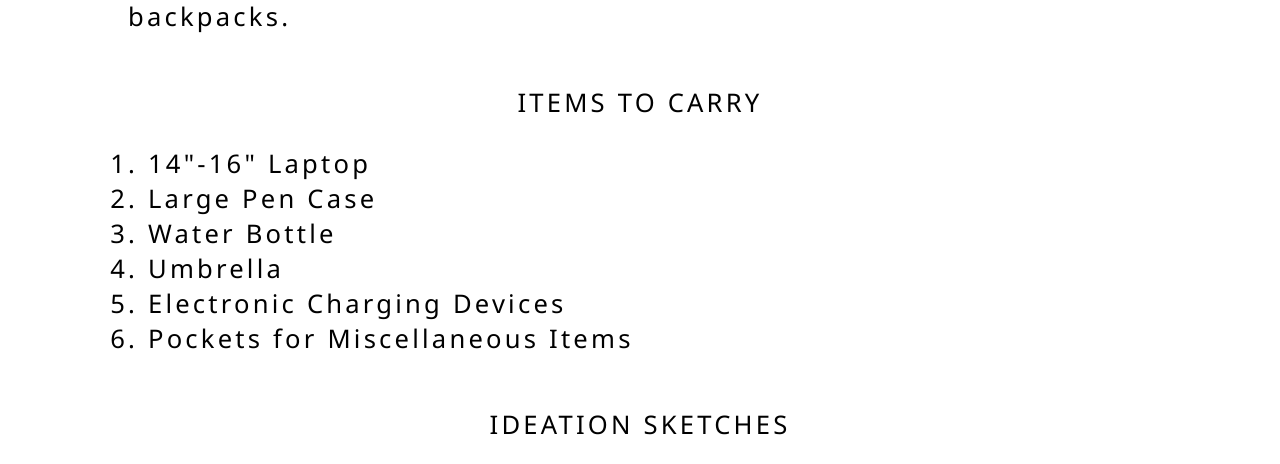
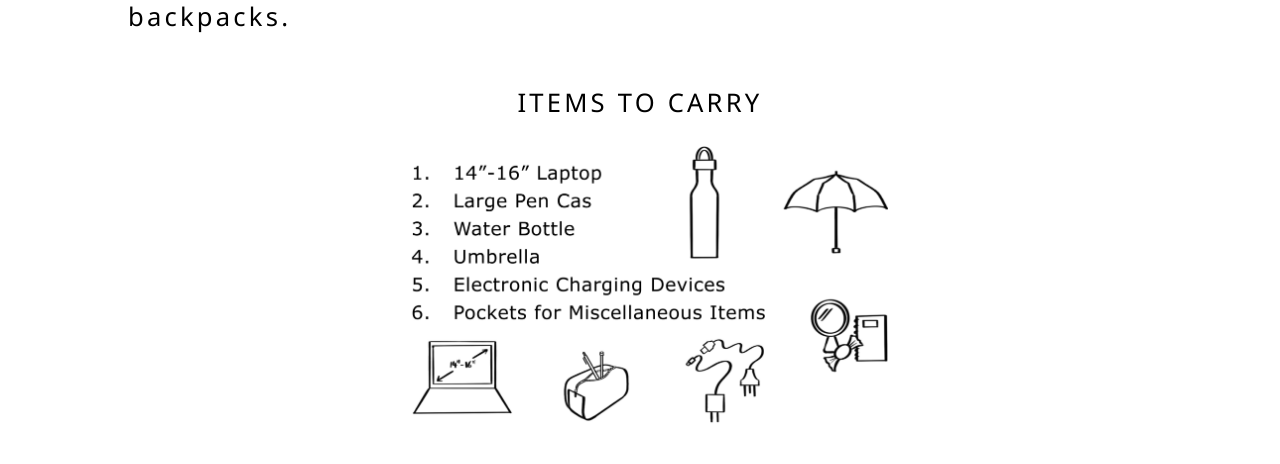
Before and after one commit to Cissy9951/cissy9951.github.io, a plain HTML site: page dragonbackpack.html in a window 1280 px wide. Shown: the part 940-1404 px from the top of the page. Drawn offline with nearby package versions, Linux system fonts and the light colour scheme.

Commit message:
changing drawings

```diff
--- a/dragonbackpack.html
+++ b/dragonbackpack.html
@@ -45,14 +45,11 @@
     <p class="hp">USER & NEEDS</p>
     <p class="p">High school or college students who are reminiscing cute backpacks from childhood, but can't find a cute backpack large enough to carry all their items, or feel too shy to wear cartoon backpacks.</p>
     <p class="hp">ITEMS TO CARRY</p>
-    <ol class="p">
-        <li>14"-16" Laptop</li>
-        <li>Large Pen Case</li>
-        <li>Water Bottle</li>
-        <li>Umbrella</li>
-        <li>Electronic Charging Devices</li>
-        <li>Pockets for Miscellaneous Items</li>
-    </ol>
+
+        <div class="imgGroup">
+            <img class="doubleindi" src="Images/dragonbackpack/bagstuff.jpg">
+
+        </div>
 
     <p class="hp">IDEATION SKETCHES</p>
     <div class="imgGroup">
```
Also changed, not shown: sonicfrosting.html (+1 -1 lines), spacedweller.html (+3 -5 lines), Images/dragonbackpack/bagstuff.jpg (added), Images/dragonbackpack/charger.png (added), Images/dragonbackpack/d.jpg, Images/dragonbackpack/laptop.png (added), Images/dragonbackpack/miscellaneous.png (added), Images/dragonbackpack/pencase.png (added), Images/dragonbackpack/umbrella.png (added), Images/dragonbackpack/water.png (added), Images/rereader/process2.jpg, Images/spacedweller/sketch1.jpeg (deleted), Images/spacedweller/sketch2.jpeg (deleted), Images/spacedweller/sketch3.jpeg (deleted), 1 more files, 3 other files.
